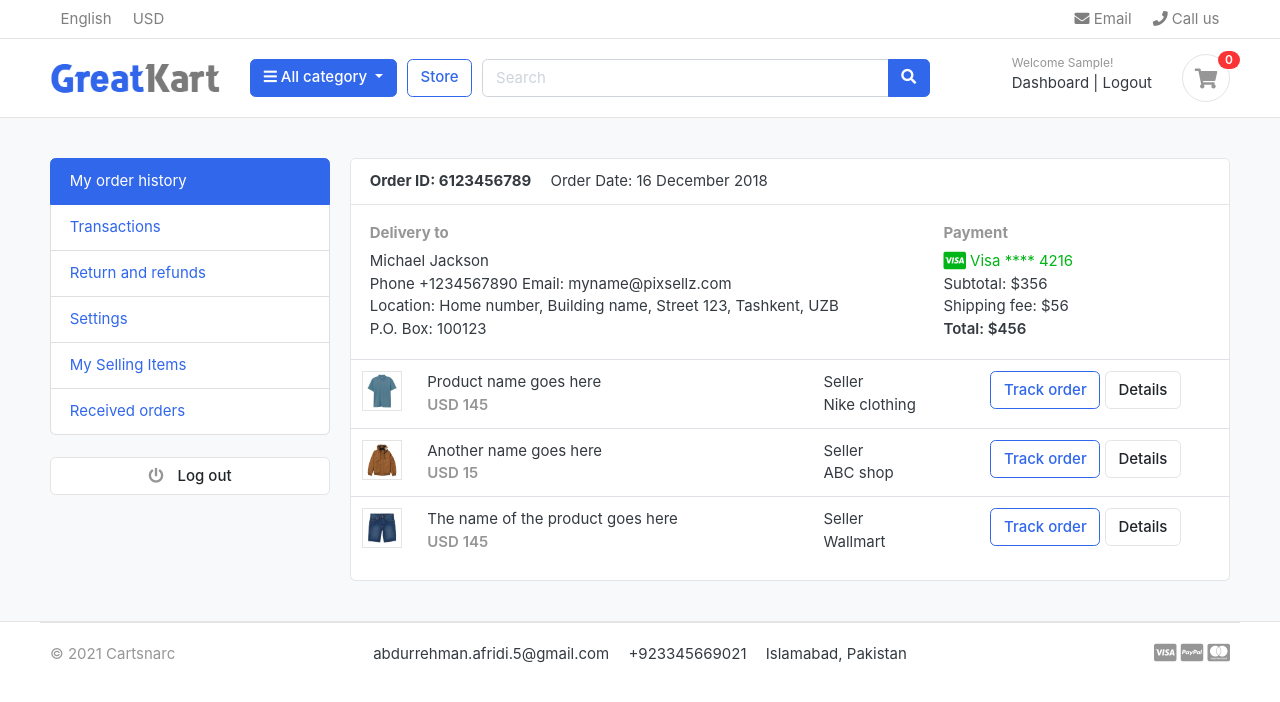
After one commit to therealabdi2/cartsnarc-django, a Django app: page /accounts/ in a window 1280 px wide. The commit adds this page. Shown: the top 702 px of the page. Run offline with Django 3.2, Linux system fonts and the light colour scheme; the visitor is signed in with stand-in values (Sample User, id 1); data that the repository does not hold is empty; some libraries are stand-ins or nearby versions; some web fonts are replaced.

Commit message:
Adds User Authentication with email

```diff
--- a/accounts/urls.py
+++ b/accounts/urls.py
@@ -5,5 +5,8 @@ from . import views
 urlpatterns = [
     path('register/', views.register, name='register'),
     path('login/', views.login, name='login'),
-    path('logout/', views.logout, name='logout')
+    path('logout/', views.logout, name='logout'),
+    path('dashboard/', views.dashboard, name='dashboard'),
+    path('', views.dashboard, name='dashboard'),
+    path('activate/<uidb64>/<token>/', views.activate, name='activate'),
 ]
--- a/accounts/views.py
+++ b/accounts/views.py
@@ -1,16 +1,20 @@
+import socket
+
 from django.contrib import messages, auth
 from django.contrib.auth.decorators import login_required
 from django.contrib.auth.tokens import default_token_generator
+# Verification email
 from django.contrib.sites.shortcuts import get_current_site
 from django.core.mail import EmailMessage
 from django.shortcuts import render, redirect
-# Create your views here.
 from django.template.loader import render_to_string
 from django.utils.encoding import force_bytes
 from django.utils.http import urlsafe_base64_encode, urlsafe_base64_decode
 
-from accounts.forms import RegistrationForm
-from accounts.models import Account
+from .forms import RegistrationForm
+from .models import Account
+
+socket.getaddrinfo('localhost', 25)
 
 
 def login_excluded(redirect_to):
@@ -46,20 +50,20 @@ def register(request):
 
             # user activation
             current_site = get_current_site(request)
-            mail_subject = "Please activate your account"
-            message = render_to_string("accounts/account_verification_email.html", {
+            mail_subject = 'Please activate your account'
+            message = render_to_string('accounts/account_verification_email.html', {
                 'user': user,
                 'domain': current_site,
-                # this is used so nobody can see the pk, so we encode pk  and when we activate the account we decode it
                 'uid': urlsafe_base64_encode(force_bytes(user.pk)),
-                'token': default_token_generator.make_token(user)  # a token for this user will be created
+                'token': default_token_generator.make_token(user),
             })
 
             to_email = email
             send_email = EmailMessage(mail_subject, message, to=[to_email])
             send_email.send()
-            messages.success(request, 'Registration successful.')
-            return redirect('register')
+            # messages.success(request, 'Thank you for registering, please verify your email to activate your account.')
+
+            return redirect('/accounts/login/?command=verification&email=' + email)
     else:
         form = RegistrationForm()
     context = {
@@ -78,8 +82,8 @@ def login(request):
 
         if user is not None:
             auth.login(request, user)
-            # messages.success(request, "You are now logged in.")
-            return redirect('home')
+            messages.success(request, "You are now logged in.")
+            return redirect('dashboard')
         else:
             messages.error(request, "Invalid login credentials")
             return redirect('login')
@@ -92,3 +96,25 @@ def logout(request):
     auth.logout(request)
     messages.success(request, "You are logged out.")
     return redirect('login')
+
+
+def activate(request, uidb64, token):
+    try:
+        uid = urlsafe_base64_decode(uidb64).decode()  # this gives pk of user
+        user = Account._default_manager.get(pk=uid)
+    except(TypeError, ValueError, OverflowError, Account.DoesNotExist):
+        user = None
+
+    if user is not None and default_token_generator.check_token(user, token):
+        user.is_active = True
+        user.save()
+        messages.success(request, "You have been verified and your account is activated")
+        return redirect('login')
+    else:
+        messages.error(request, 'Invalid activation link')
+        return redirect('register')
+
+
+@login_required()
+def dashboard(request):
+    return render(request, 'accounts/dashboard.html')
--- /dev/null
+++ b/templates/accounts/dashboard.html
@@ -0,0 +1,100 @@
+{% extends 'base.html' %}
+{% load static %}
+
+
+{% block content %}
+<!-- ========================= SECTION CONTENT ========================= -->
+<section class="section-conten padding-y bg">
+{% include 'includes/alerts.html' %}
+<div class="container">
+	<div class="row">
+	<aside class="col-md-3">
+		<!--   SIDEBAR   -->
+		<ul class="list-group">
+			<a class="list-group-item active" href="#"> My order history </a>
+			<a class="list-group-item" href="#"> Transactions </a>
+			<a class="list-group-item" href="#"> Return and refunds </a>
+			<a class="list-group-item" href="#">Settings </a>
+			<a class="list-group-item" href="#"> My Selling Items </a>
+			<a class="list-group-item" href="#"> Received orders </a>
+		</ul>
+		<br>
+		<a class="btn btn-light btn-block" href="{% url 'logout' %}"> <i class="fa fa-power-off"></i> <span class="text">Log out</span> </a>
+		<!--   SIDEBAR .//END   -->
+	</aside>
+	<main class="col-md-9">
+		<article class="card">
+		<header class="card-header">
+			<strong class="d-inline-block mr-3">Order ID: 6123456789</strong>
+			<span>Order Date: 16 December 2018</span>
+		</header>
+		<div class="card-body">
+			<div class="row">
+				<div class="col-md-8">
+					<h6 class="text-muted">Delivery to</h6>
+					<p>Michael Jackson <br>
+					Phone +1234567890 Email: myname@pixsellz.com <br>
+			    	Location: Home number, Building name, Street 123,  Tashkent, UZB <br>
+			    	P.O. Box: 100123
+			 		</p>
+				</div>
+				<div class="col-md-4">
+					<h6 class="text-muted">Payment</h6>
+					<span class="text-success">
+						<i class="fab fa-lg fa-cc-visa"></i>
+					    Visa  **** 4216
+					</span>
+					<p>Subtotal: $356 <br>
+					 Shipping fee:  $56 <br>
+					 <span class="b">Total:  $456 </span>
+					</p>
+				</div>
+			</div> <!-- row.// -->
+		</div> <!-- card-body .// -->
+		<div class="table-responsive">
+		<table class="table table-hover">
+			<tr>
+				<td width="65">
+					<img src="../images/items/1.jpg" class="img-xs border">
+				</td>
+				<td>
+					<p class="title mb-0">Product name goes here </p>
+					<var class="price text-muted">USD 145</var>
+				</td>
+				<td> Seller <br> Nike clothing </td>
+				<td width="250"> <a href="#" class="btn btn-outline-primary">Track order</a> <a href="#" class="btn btn-light"> Details </a> </td>
+			</tr>
+			<tr>
+				<td>
+					<img src="../images/items/2.jpg" class="img-xs border">
+				</td>
+				<td>
+					<p class="title mb-0">Another name goes here </p>
+					<var class="price text-muted">USD 15</var>
+				</td>
+				<td> Seller <br> ABC shop </td>
+				<td> <a href="#" class="btn btn-outline-primary">Track order</a> <a href="#" class="btn btn-light"> Details </a> </td>
+			</tr>
+			<tr>
+				<td>
+					<img src="../images/items/3.jpg" class="img-xs border">
+				</td>
+				<td>
+					<p class="title mb-0">The name of the product  goes here </p>
+					<var class="price text-muted">USD 145</var>
+				</td>
+				<td> Seller <br> Wallmart </td>
+				<td> <a href="#" class="btn btn-outline-primary">Track order</a> <a href="#" class="btn btn-light"> Details </a> </td>
+			</tr>
+		</table>
+		</div> <!-- table-responsive .end// -->
+		</article> <!-- order-group.// -->
+	</main>
+</div> <!-- row.// -->
+</div>
+
+
+</section>
+<!-- ========================= SECTION CONTENT END// ========================= -->
+
+{% endblock %}
--- a/templates/includes/navbar.html
+++ b/templates/includes/navbar.html
@@ -65,7 +65,7 @@
                         <div class="widget-header">
 						<small class="title text-muted">Welcome {{ user.first_name }}!</small>
 						<div>
-							<a href="#">Dashboard</a> <span class="dark-transp"> | </span>
+							<a href="{% url 'dashboard' %}">Dashboard</a> <span class="dark-transp"> | </span>
 							<a href="{% url 'logout' %}"> Logout</a>
 						</div>
 					</div>
```
Also changed, not shown: cartsnarc/settings.py (+4 -3 lines), templates/accounts/account_verification_email.html (+6 -4 lines), templates/accounts/login.html (+13 -2 lines), templates/accounts/register.html (+8 -10 lines).
